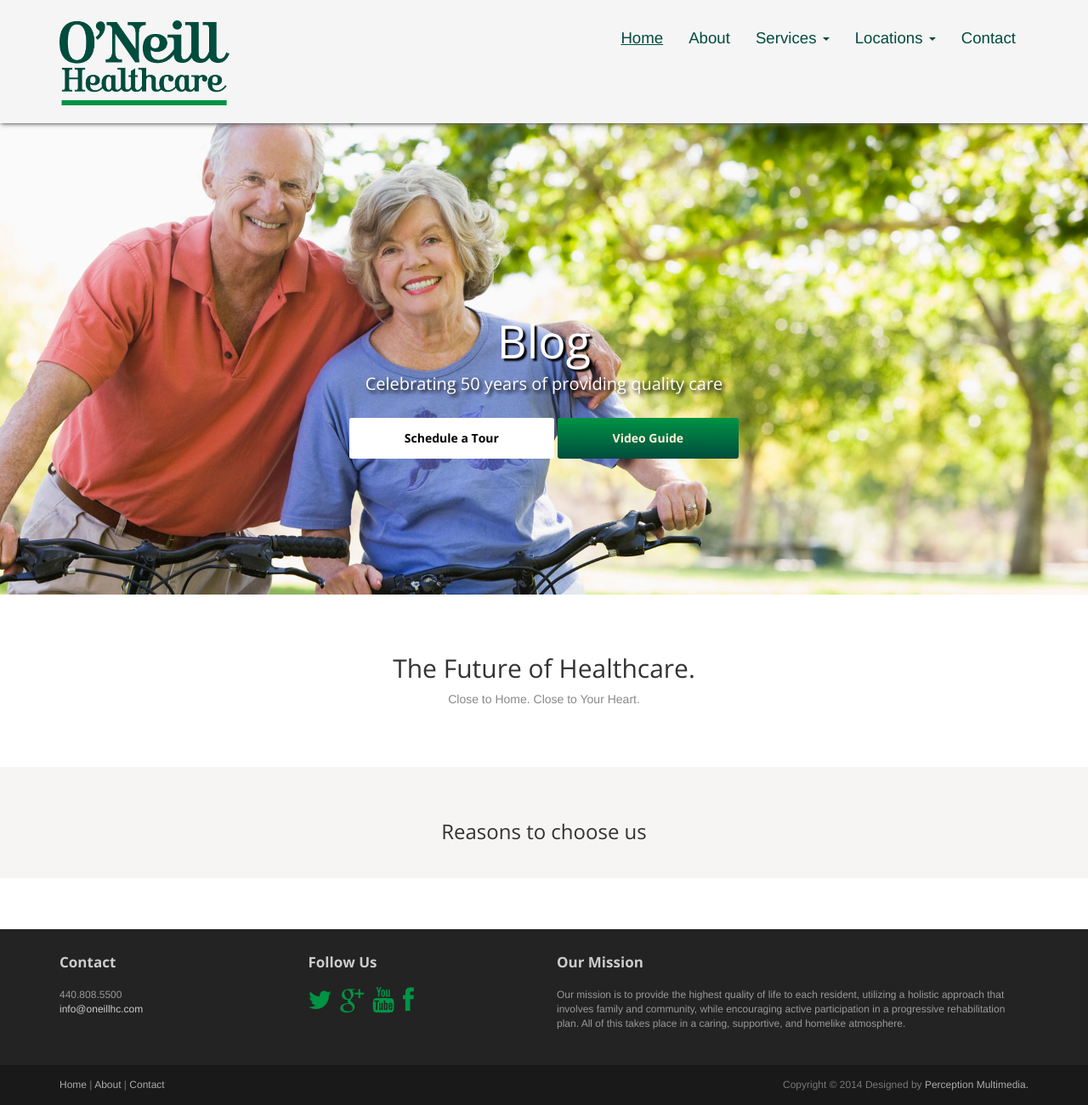
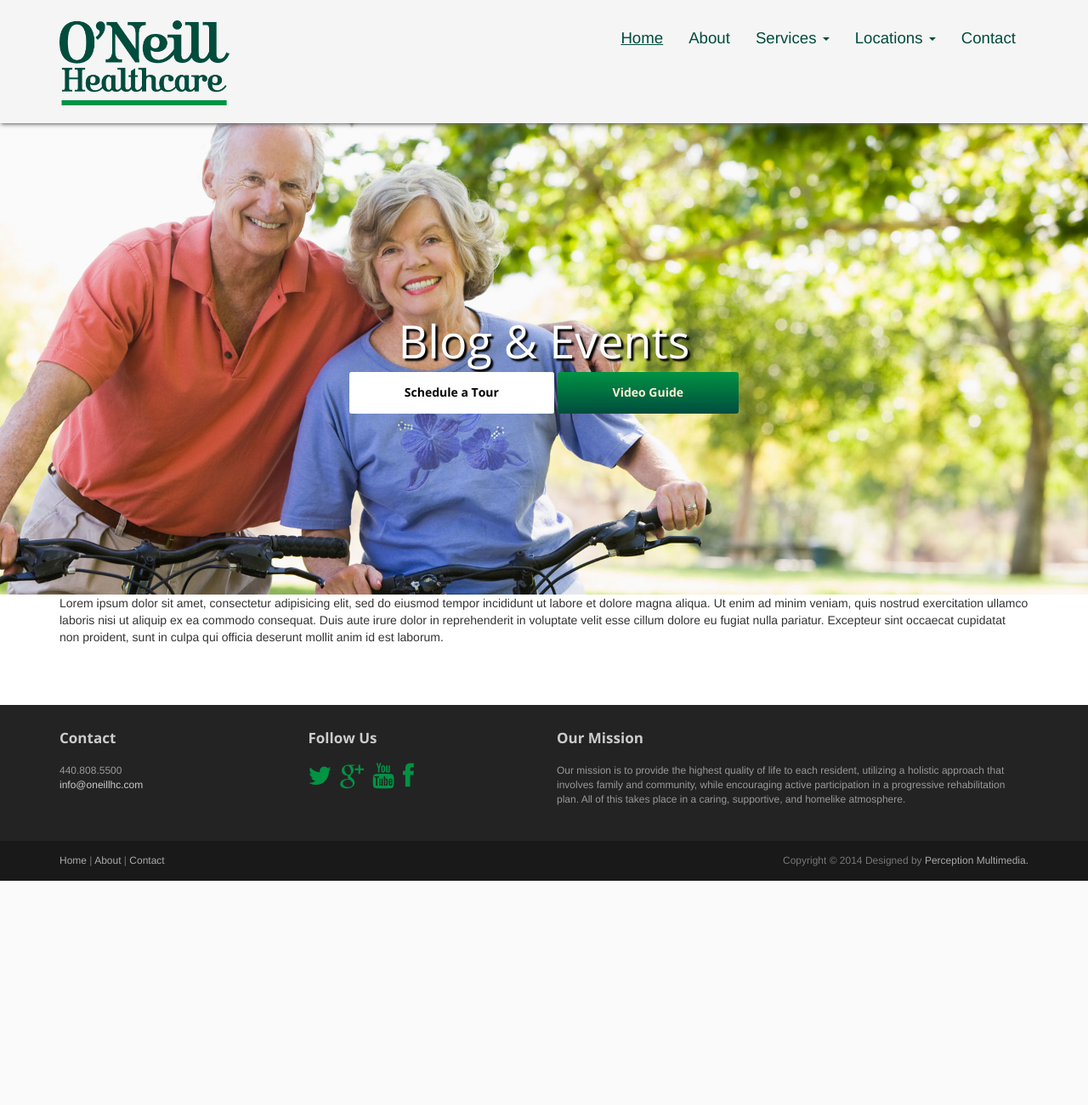
Before and after one commit to Carlywarren/ONeill-Healthcare, a PHP site: page /blog.php in a window 1280 px wide. Shown: the whole page at 85% size. After the commit the page ends 1037 px from the top, so only its background shows below. Run offline with PHP 8.4, Linux system fonts and the light colour scheme; some libraries are stand-ins or nearby versions.

Commit message:
new placeholder

```diff
--- a/blog.php
+++ b/blog.php
@@ -47,8 +47,8 @@
 		<div class="container">
 			<div class="row">
 				<div class="titles">
-					<h1 class="lead">Blog</h1>
-					<p class="tagline">Celebrating 50 years of providing quality care</p>
+					<h1 class="lead">Blog & Events</h1>
+
 					<p><a href="contact.php" class="btn btn-default btn-lg" role="button">Schedule a Tour</a> <a class="btn btn-action btn-lg fancybox-media" role="button" href="https://www.youtube.com/watch?v=vmFqp1uatmo" >Video Guide</a></p>
 				</div>
 
@@ -59,33 +59,16 @@
 	</header>
 	<!-- /Header -->
 
-	<!-- Intro -->
-	<div class="container text-center">
-		<br> <br>
-		<h2 class="thin">The Future of Healthcare.</h2>
-		<p class="text-muted">
-			Close to Home. Close to Your Heart.
-		</p>
-	</div>
-	<!-- /Intro-->
-
-	<!-- Highlights - jumbotron -->
-	<div class="jumbotron top-space">
-		<div class="container">
-
-			<h3 class="text-center thin">Reasons to choose us</h3>
-
-			<div class="row">
-
-			</div> <!-- /row  -->
-
-		</div>
-	</div>
-	<!-- /Highlights -->
 
 	<!-- container -->
 	<div class="container">
 
+		<p>Lorem ipsum dolor sit amet, consectetur adipisicing elit, sed do eiusmod
+		tempor incididunt ut labore et dolore magna aliqua. Ut enim ad minim veniam,
+		quis nostrud exercitation ullamco laboris nisi ut aliquip ex ea commodo
+		consequat. Duis aute irure dolor in reprehenderit in voluptate velit esse
+		cillum dolore eu fugiat nulla pariatur. Excepteur sint occaecat cupidatat non
+		proident, sunt in culpa qui officia deserunt mollit anim id est laborum.</p>
 
 	</div>	<!-- /container -->
 
```
